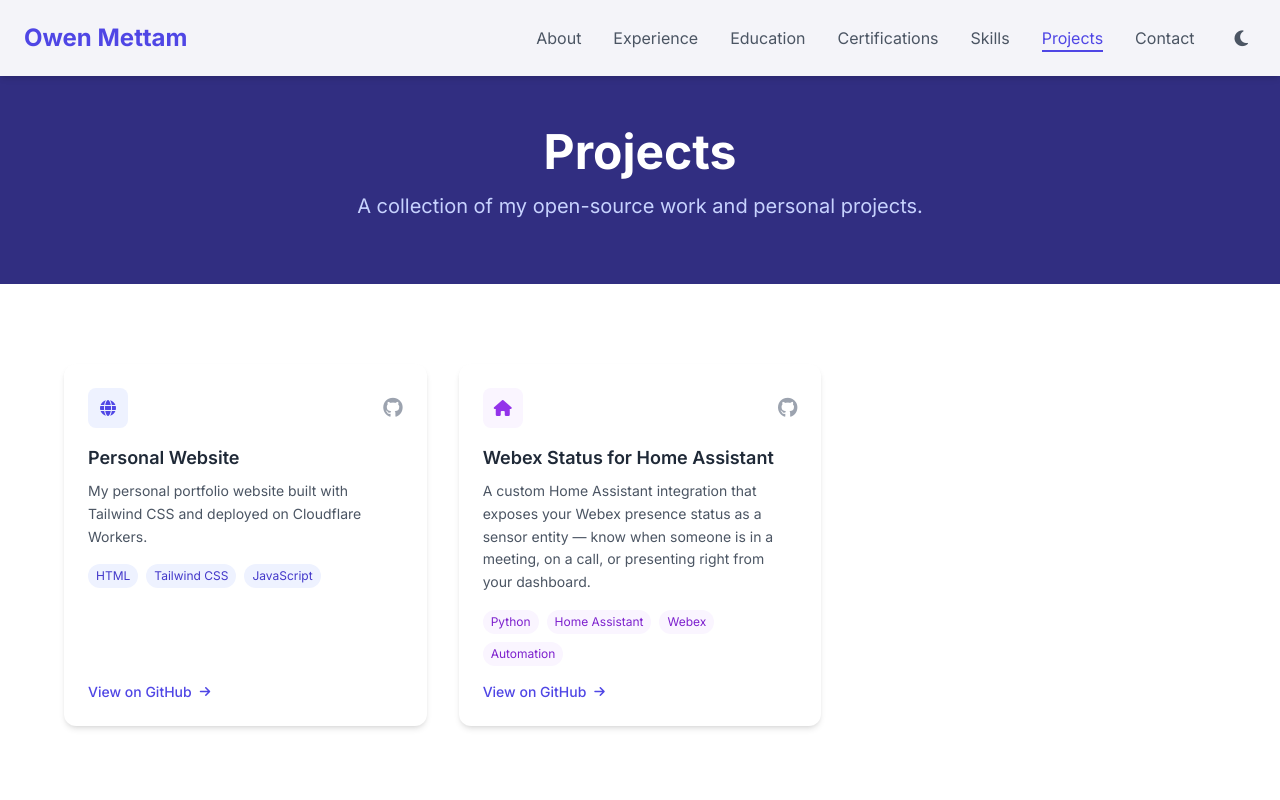
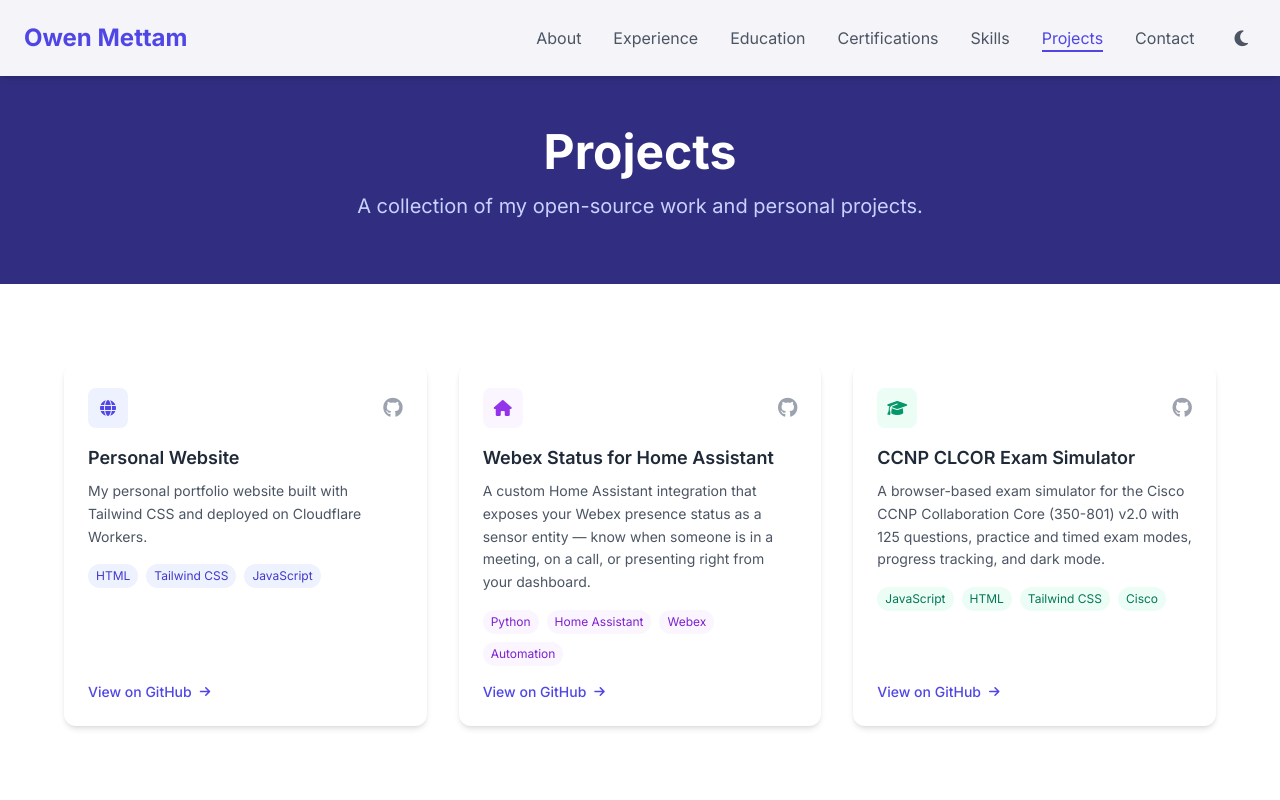
Before and after one commit to o-mettam/production-website, a plain HTML site: page projects.html in a window 1280 px wide. Shown: the top 800 px of the page. Drawn offline with nearby package versions, Linux system fonts and the light colour scheme.

Commit message:
Add Additional Project

```diff
--- a/projects.html
+++ b/projects.html
@@ -237,6 +237,30 @@
                         </div>
                     </a>
 
+                    <!-- Project Card 3 — cisco-clcor-exam-prep -->
+                    <a href="https://github.com/o-mettam/cisco-clcor-exam-prep" target="_blank" rel="noopener noreferrer" class="bg-white dark:bg-slate-700 rounded-xl shadow-md card-hover overflow-hidden reveal reveal-delay-1 block cursor-pointer">
+                        <div class="p-6 flex flex-col h-full">
+                            <div class="flex items-center justify-between mb-4">
+                                <div class="w-10 h-10 rounded-lg bg-emerald-50 dark:bg-emerald-900/30 flex items-center justify-center">
+                                    <i class="fas fa-graduation-cap text-emerald-600 dark:text-emerald-400"></i>
+                                </div>
+                                <i class="fab fa-github text-xl text-gray-400"></i>
+                            </div>
+                            <h3 class="text-lg font-semibold mb-2 text-gray-800 dark:text-gray-200">CCNP CLCOR Exam Simulator</h3>
+                            <p class="text-gray-600 dark:text-gray-400 text-sm mb-4 leading-relaxed">A browser-based exam simulator for the Cisco CCNP Collaboration Core (350-801) v2.0 with 125 questions, practice and timed exam modes, progress tracking, and dark mode.</p>
+                            <div class="flex flex-wrap gap-2 mb-4">
+                                <span class="px-2 py-1 bg-emerald-50 dark:bg-emerald-900/20 text-emerald-700 dark:text-emerald-300 rounded-full text-xs">JavaScript</span>
+                                <span class="px-2 py-1 bg-emerald-50 dark:bg-emerald-900/20 text-emerald-700 dark:text-emerald-300 rounded-full text-xs">HTML</span>
+                                <span class="px-2 py-1 bg-emerald-50 dark:bg-emerald-900/20 text-emerald-700 dark:text-emerald-300 rounded-full text-xs">Tailwind CSS</span>
+                                <span class="px-2 py-1 bg-emerald-50 dark:bg-emerald-900/20 text-emerald-700 dark:text-emerald-300 rounded-full text-xs">Cisco</span>
+                            </div>
+                            <div class="flex items-center text-indigo-600 dark:text-indigo-400 text-sm font-medium mt-auto">
+                                <span>View on GitHub</span>
+                                <i class="fas fa-arrow-right ml-2 text-xs"></i>
+                            </div>
+                        </div>
+                    </a>
+
                 </div>
             </div>
         </div>
```
